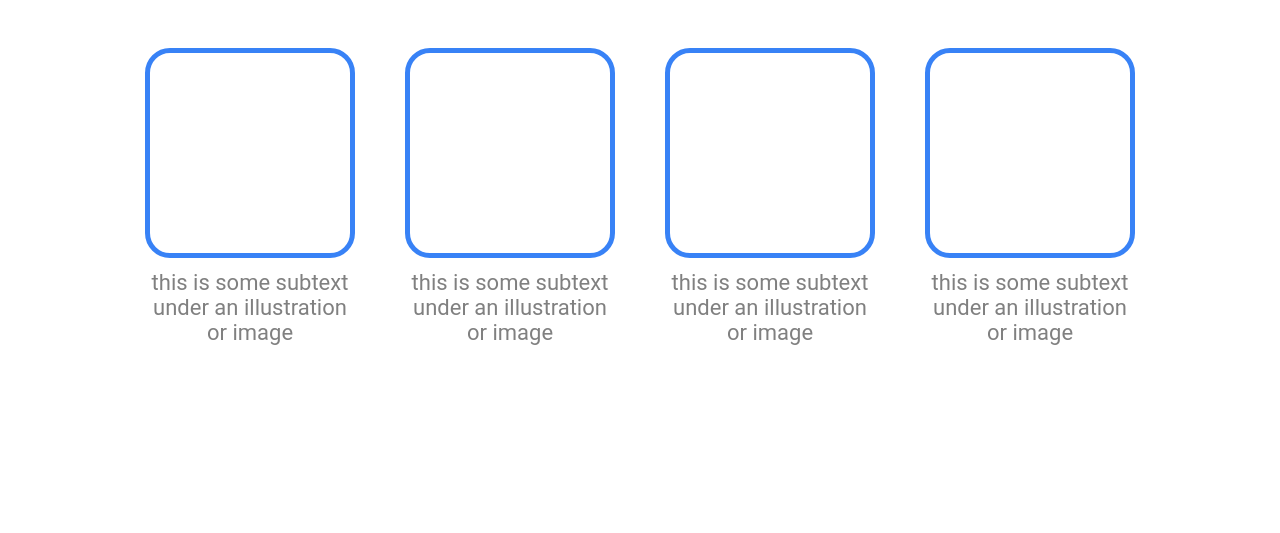
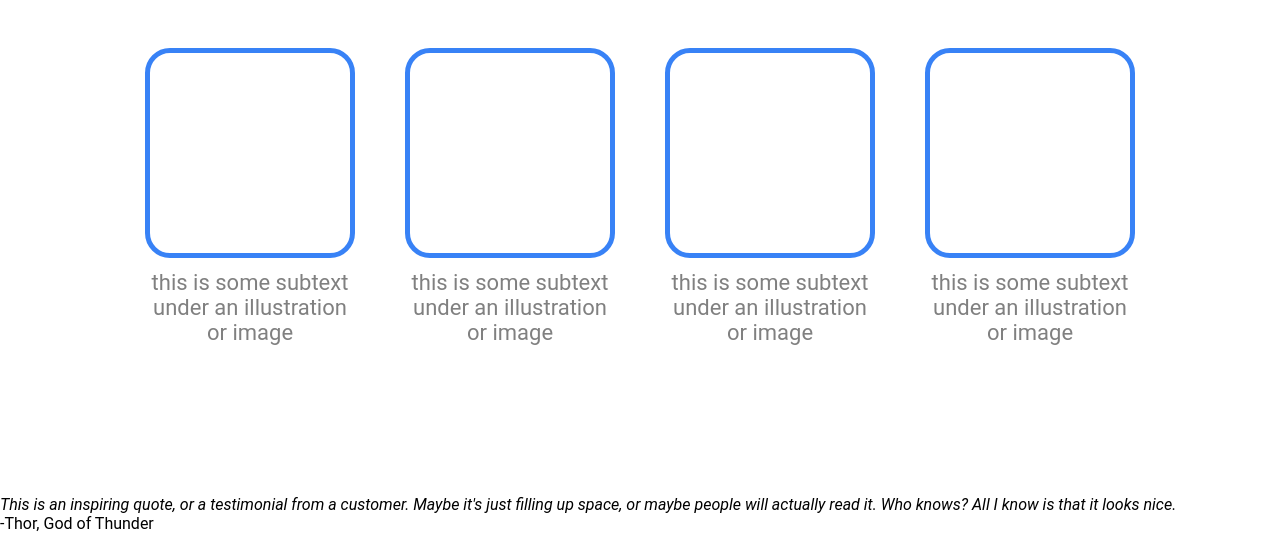
Before and after one commit to cj-cortes/odin-landing-page, a plain HTML site: page index.html in a window 1280 px wide. Shown: the part 584-1117 px from the top of the page. Before the commit the page ends 1079 px from the top, so only its background shows below. Drawn offline with Linux system fonts and the light colour scheme.

Commit message:
Create container #3

```diff
--- a/index.html
+++ b/index.html
@@ -70,5 +70,18 @@
             </div>
 
         </div>
+
+
+        <!-- Container #3 -->
+        <div class="container3">
+
+            <div class="quote">
+                <em>This is an inspiring quote, or a testimonial from a customer. Maybe it's just filling up space, or maybe people will actually read it. Who knows? All I know is that it looks nice.</em>
+            </div>
+
+            <div class="author">-Thor, God of Thunder</div>
+
+        </div>
+
     </body>
 </html>
```
